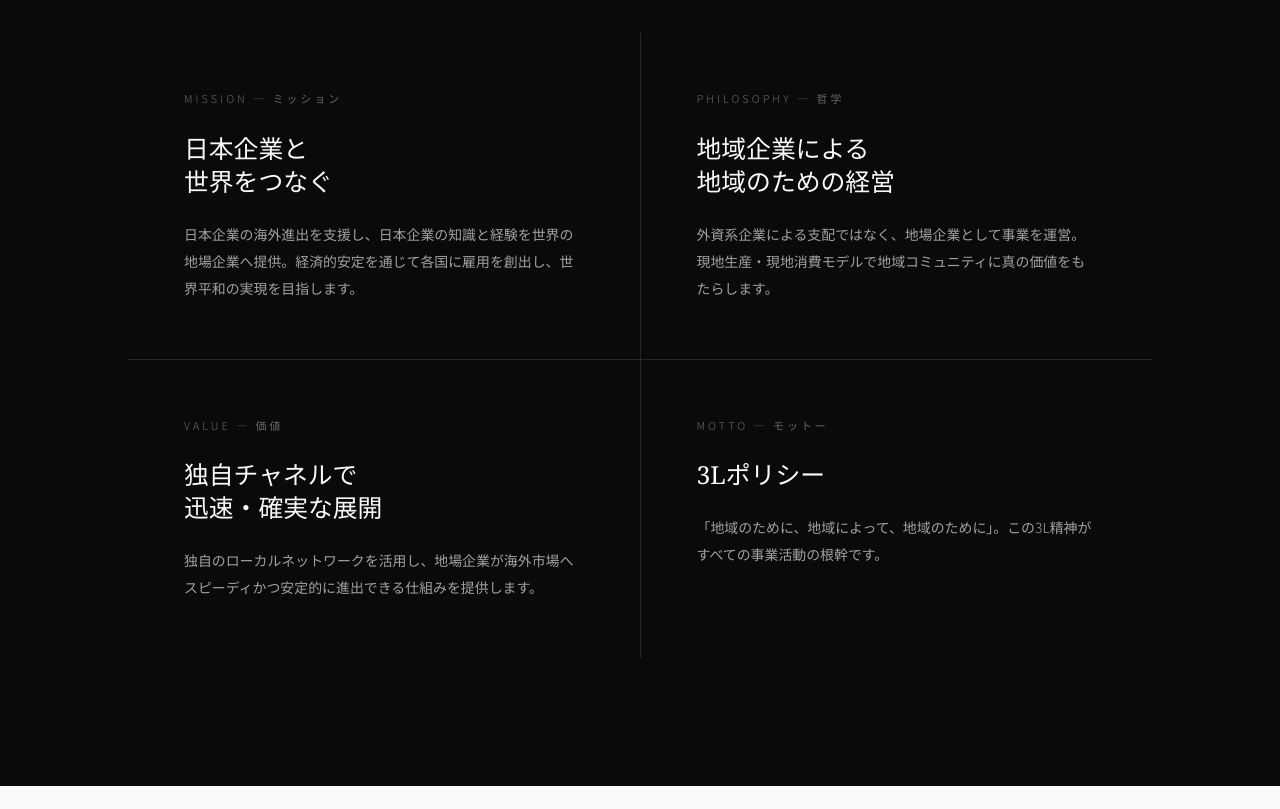
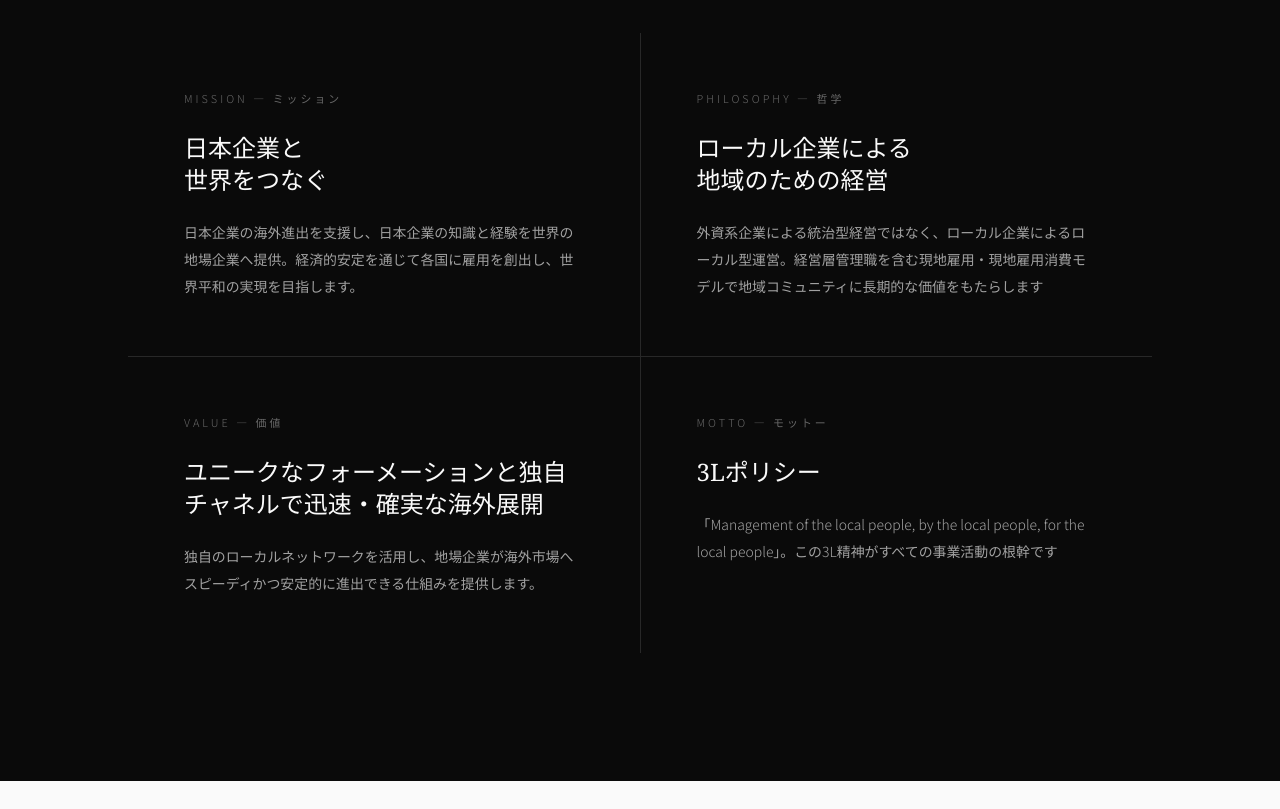
Before and after one commit to NguuCatQUT/NguuCatQUT.github.io, a plain HTML site: page ja/index.html in a window 1280 px wide. Shown: the part 1040-1849 px from the top of the page. Drawn offline with nearby package versions, Linux system fonts and the light colour scheme; a web font is replaced by a local one.

Commit message:
change wording on Japanese site

```diff
--- a/css/style.css
+++ b/css/style.css
@@ -526,7 +526,7 @@ section {
 
 .philosophy-card-title {
   font-family: var(--serif);
-  font-size: 1.55rem;
+  font-size: 1.50rem;
   font-weight: 400;
   margin-bottom: 1.4rem;
   line-height: 1.35;
--- a/ja/index.html
+++ b/ja/index.html
@@ -95,7 +95,7 @@ QUT Vietnam,
       <p class="hero-eyebrow">
         Quantum Universal Traverse — ホーチミン, ベトナム
       </p>
-      <h1 class="hero-title">地域から、<br />世界を<em>動かす。</em></h1>
+      <h1 class="hero-title">各地域の<br />ローカルから<em>世界へ。</em></h1>
       <p class="hero-sub">
         QUT Vietnam
         JSCは、日本企業のベトナム進出と、ベトナム企業の海外展開を、ローカルの知見で力強くサポートします。
@@ -143,16 +143,16 @@ QUT Vietnam,
       <div class="philosophy-card">
         <div class="philosophy-card-label">Philosophy — 哲学</div>
         <h3 class="philosophy-card-title">
-          地域企業による<br />地域のための経営
+          ローカル企業による<br />地域のための経営
         </h3>
         <p class="philosophy-card-text">
-          外資系企業による支配ではなく、地場企業として事業を運営。現地生産・現地消費モデルで地域コミュニティに真の価値をもたらします。
+          外資系企業による統治型経営ではなく、ローカル企業によるローカル型運営。経営層管理職を含む現地雇用・現地雇用消費モデルで地域コミュニティに長期的な価値をもたらします
         </p>
       </div>
       <div class="philosophy-card">
         <div class="philosophy-card-label">Value — 価値</div>
         <h3 class="philosophy-card-title">
-          独自チャネルで<br />迅速・確実な展開
+          ユニークなフォーメーションと独自チャネルで迅速・確実な海外展開
         </h3>
         <p class="philosophy-card-text">
           独自のローカルネットワークを活用し、地場企業が海外市場へスピーディかつ安定的に進出できる仕組みを提供します。
@@ -162,7 +162,7 @@ QUT Vietnam,
         <div class="philosophy-card-label">Motto — モットー</div>
         <h3 class="philosophy-card-title">3Lポリシー</h3>
         <p class="philosophy-card-text">
-          「地域のために、地域によって、地域のために」。この3L精神がすべての事業活動の根幹です。
+          「Management of the local people, by the local people, for the local people」。この3L精神がすべての事業活動の根幹です
         </p>
       </div>
     </div>
```
